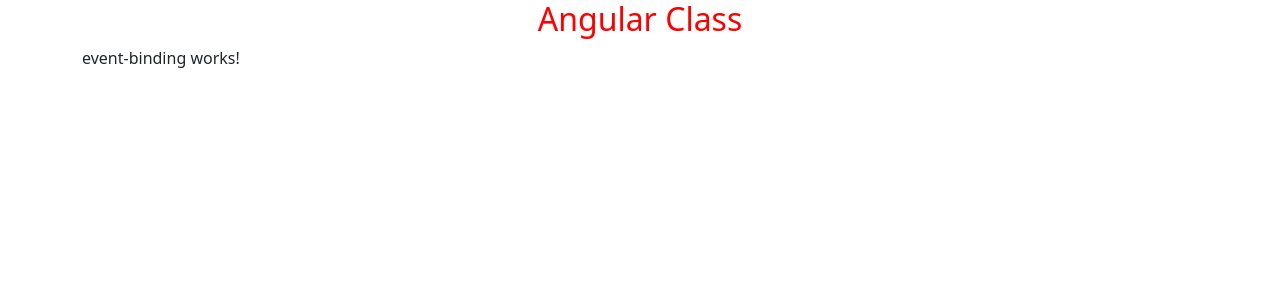
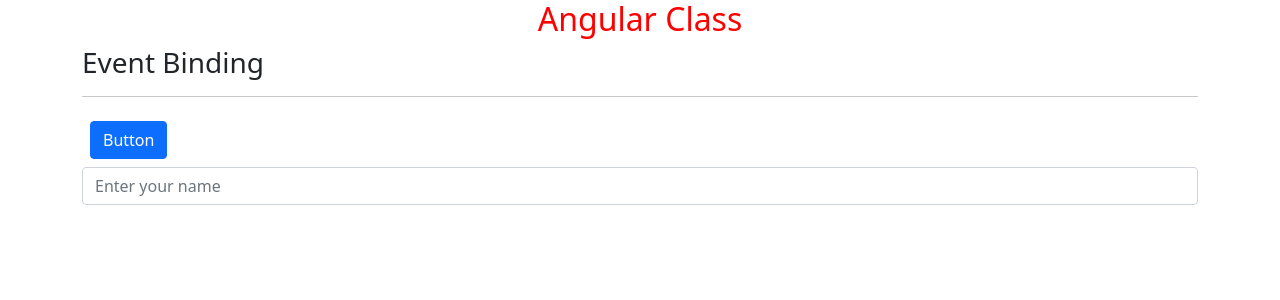
Before and after one commit to dineshgopalchand/UI-24, an Angular app: page / in a window 1280 px wide. Shown: the top 300 px of the page. Built offline with nearby package versions, Linux system fonts and the light colour scheme.

Commit message:
Event Binding with event details discussed

```diff
--- a/src/app/data-handling/event-binding/event-binding.component.html
+++ b/src/app/data-handling/event-binding/event-binding.component.html
@@ -1 +1,12 @@
-<p>event-binding works!</p>
+<h3>{{title}}</h3>
+<hr>
+
+<div class="parent-container">
+    <div class="child-container">
+        <!-- <button class="btn btn-primary m-2" onclick="buttonClick(event)">Button</button> -->
+        <button class="btn btn-primary m-2" (click)="buttonClick($event)">Button</button>
+    </div>
+</div>
+<div class="form-group">
+    <input type="text" class="form-control" name="name" placeholder="Enter your name"  (keyup)="inputFieldEvent($event)">
+</div>
--- a/src/app/data-handling/event-binding/event-binding.component.ts
+++ b/src/app/data-handling/event-binding/event-binding.component.ts
@@ -7,9 +7,18 @@
 })
 export class EventBindingComponent implements OnInit {
 
+  title = "Event Binding";
   constructor() { }
 
   ngOnInit(): void {
   }
+  buttonClick(e: MouseEvent) {
+    console.log('button click');
+    console.log(e);
+  }
+  inputFieldEvent(e: KeyboardEvent) {
+    console.log(e);
+    // console.log((e.target as HTMLInputElement).value); // to get the value of input element
+  }
 
 }
```
